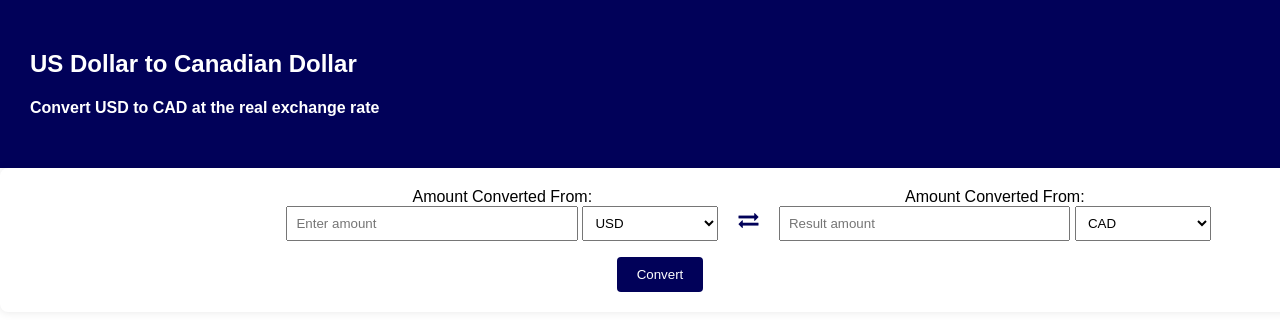
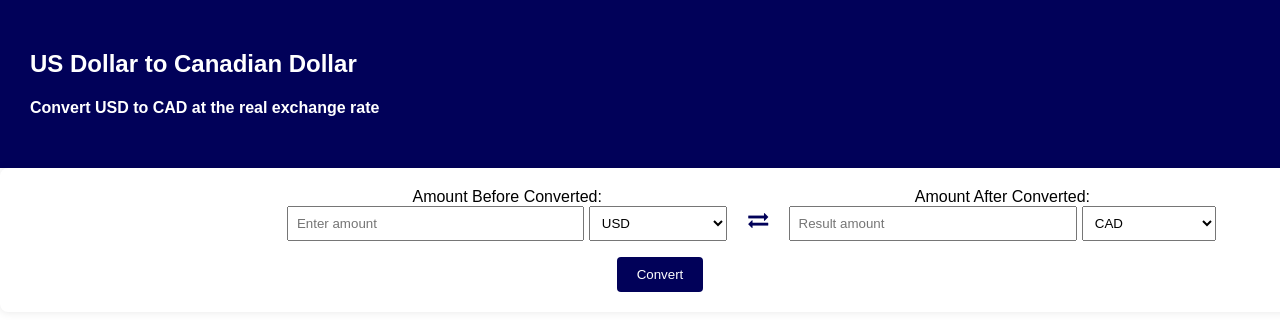
Before and after one commit to PandyaHet/Het_917_A34_2103, a plain HTML site: page index.html in a window 1280 px wide. Shown: the top 330 px of the page. Drawn offline with Linux system fonts and the light colour scheme.

Commit message:
Add files via upload

```diff
--- a/index.html
+++ b/index.html
@@ -16,7 +16,7 @@
 
         <div class="converter-container">
             <div class="left-flex">
-                <label for="amount">Amount Converted From:</label>
+                <label for="amount">Amount Before Converted:</label>
             <input type="number" id="amount" placeholder="Enter amount">
             <select id="fromCurrency">
                 <option value="USD">USD</option>
@@ -27,7 +27,7 @@
                 <i class="fa fa-exchange" aria-hidden="true"></i>
             </div>
             <div class="right-flex">
-                <label for="amount">Amount Converted From:</label>
+                <label for="amount">Amount After Converted:</label>
                 <input type="number" id="result" placeholder="Result amount">
             <select id="toCurrency">
                 <option value="CAD">CAD</option>
```
